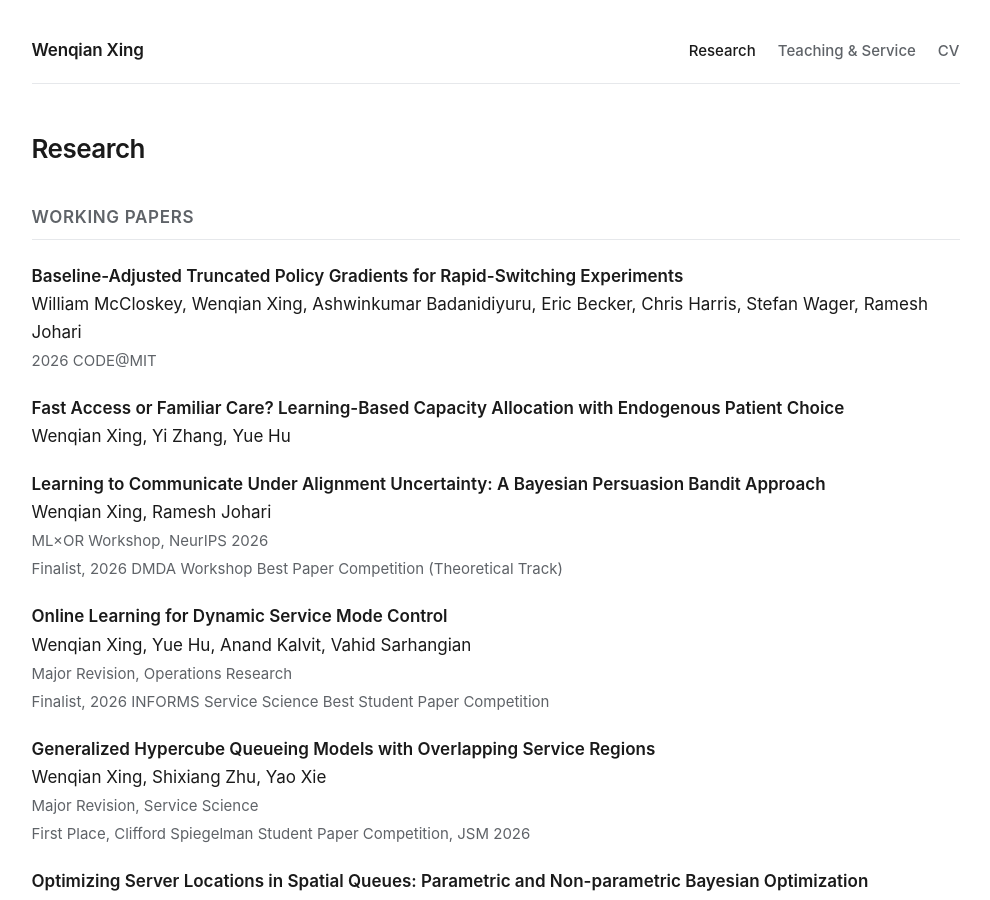
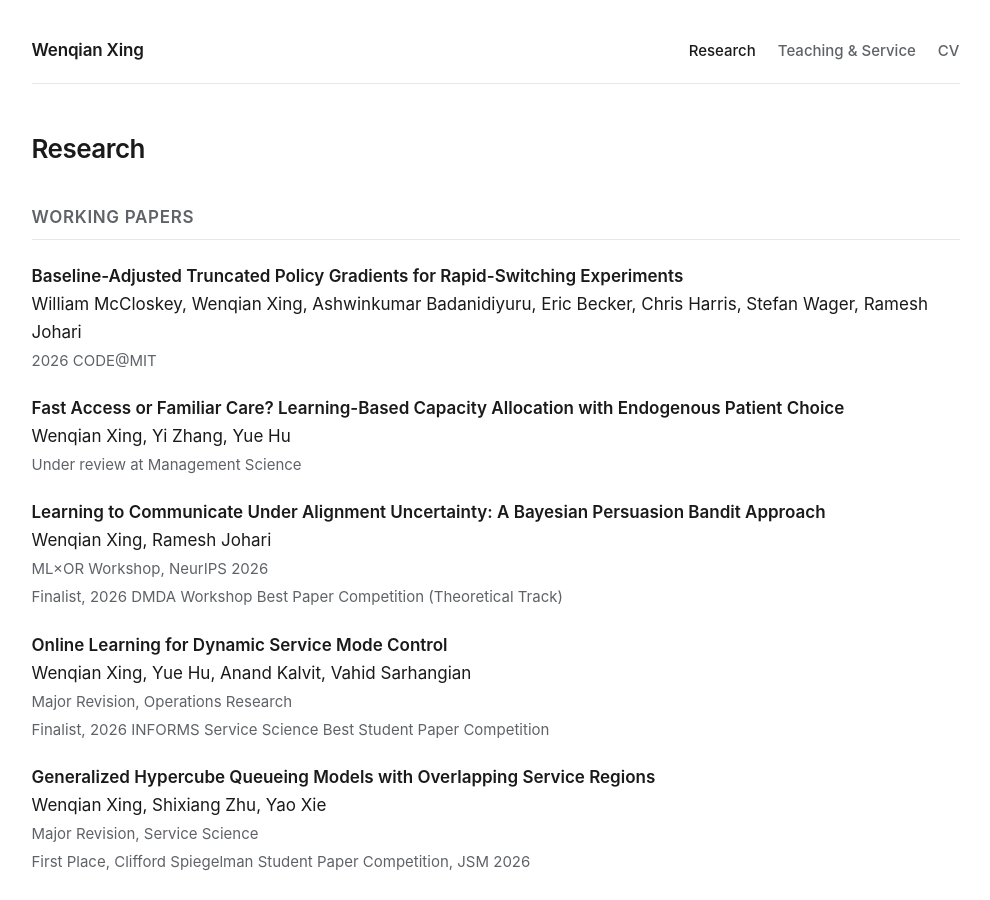
Before and after one commit to wenqian-xing/wenqian-xing.github.io, a Jekyll site: the page built from _pages/research.md, in a window 1280 px wide and 900 px high. Shown: the whole window, without its empty margins (137-1127 px from the left). Built offline with Jekyll 4.4.1, drawn with Linux system fonts in a browser that asks for light colours.

Commit message:
Note Management Science review status on research page
Co-Authored-By: Claude Opus 5.5 <noreply@anthropic.com>

```diff
--- a/_pages/research.md
+++ b/_pages/research.md
@@ -12,6 +12,7 @@ William McCloskey, Wenqian Xing, Ashwinkumar Badanidiyuru, Eric Becker, Chris Ha
 
 **[Fast Access or Familiar Care? Learning-Based Capacity Allocation with Endogenous Patient Choice](https://papers.ssrn.com/sol3/papers.cfm?abstract_id=7246479)**
 Wenqian Xing, Yi Zhang, Yue Hu
+*Under review at Management Science*
 
 **[Learning to Communicate Under Alignment Uncertainty: A Bayesian Persuasion Bandit Approach](https://drive.google.com/file/d/1ags36HsTmBtxj27sEUnKstaCZYzAgldU/view?usp=sharing)**
 Wenqian Xing, Ramesh Johari
```
